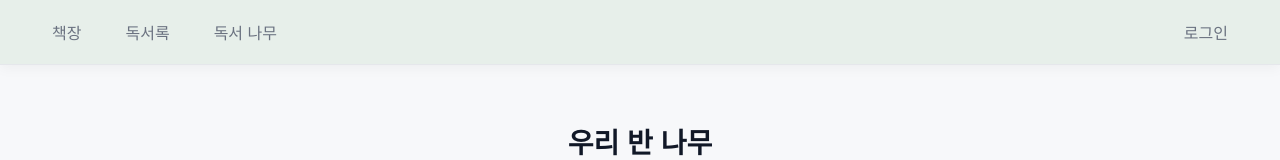
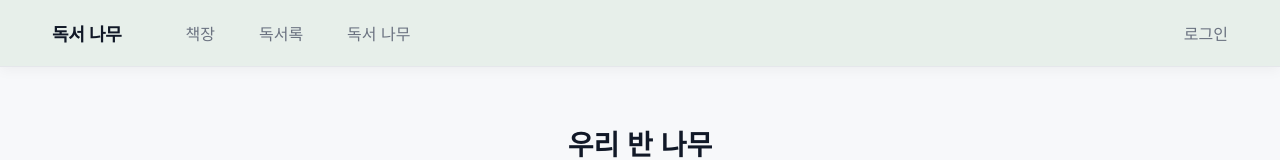
Before and after one commit to edutech7-shin/reading-tree-project, a Next.js app: page / in a window 1280 px wide. Shown: the top 160 px of the page. Built offline with nearby package versions, Linux system fonts and the light colour scheme; no server answers; the database is empty.

Commit message:
feat: 좌측 상단 브랜드 로고 텍스트 '독서 나무' 추가 (홈 링크)

```diff
--- a/components/TopNav.tsx
+++ b/components/TopNav.tsx
@@ -230,6 +230,15 @@ export default function TopNav() {
   return (
     <header className="topnav">
       <nav>
+        <Link href="/" aria-label="독서 나무 홈" style={{
+          fontWeight: 800,
+          fontSize: 'var(--font-size-lg)',
+          marginRight: 'var(--grid-gap-md)',
+          letterSpacing: '-0.02em',
+          color: 'var(--color-text-primary)'
+        }}>
+          독서 나무
+        </Link>
         <Link href="/me">책장</Link>
         <Link href="/record">독서록</Link>
         <Link href="/">독서 나무</Link>
```
